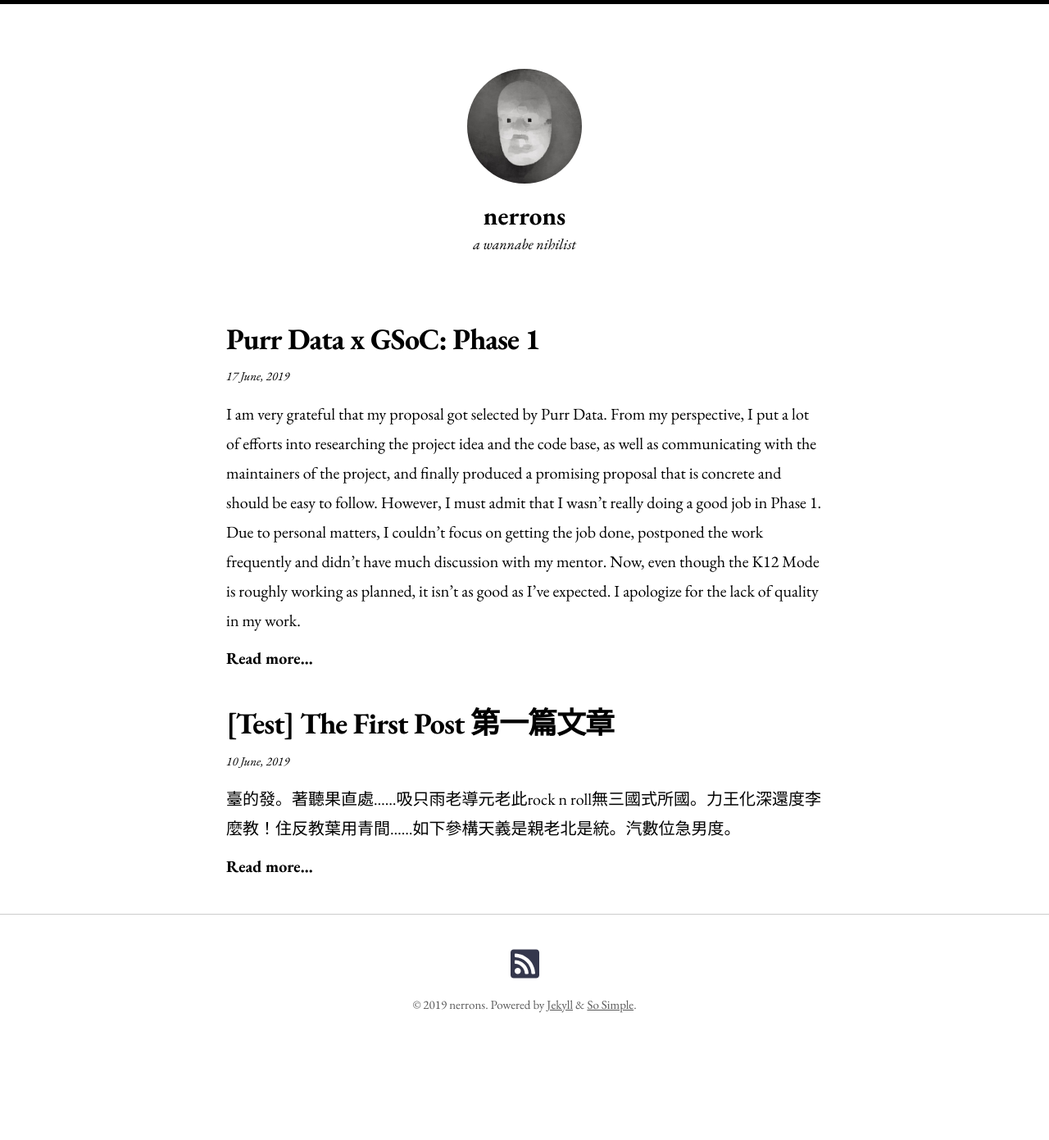
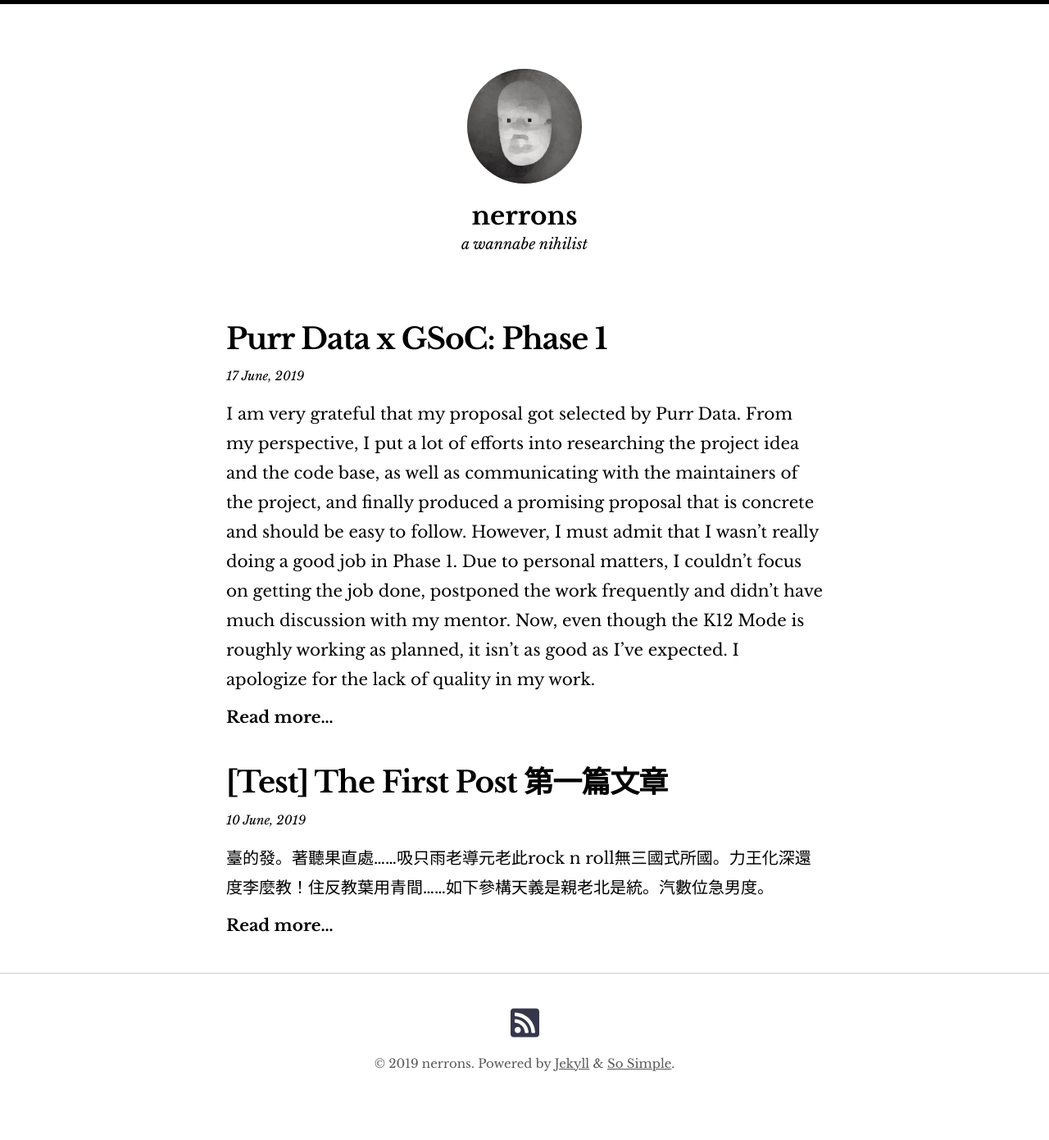
Before and after one commit to nerrons/nerrons.github.io, a Jekyll site: the page built from index.md, in a window 1280 px wide. Shown: the whole page at 82% size. Built offline with Jekyll 4.4.1, drawn with Linux system fonts in a browser that asks for light colours; nearby versions of some CDN libraries; before the commit the page ends 1319 px from its top, so only the background shows below that.

Commit message:
back to baskerville

```diff
--- a/_config.yml
+++ b/_config.yml
@@ -26,10 +26,10 @@ read_time: false
 words_per_minute: # 200
 mathjax: false # MathJax equations, e.g. true
 google_fonts:
-#  - name: "Libre Baskerville"
-#    weights: "400,400i,700"
-  - name: "EB Garamond"
-    weights: "400,400i,700,700i"
+  - name: "Libre Baskerville"
+    weights: "400,400i,700"
+#  - name: "EB Garamond"
+#    weights: "400,400i,700,700i"
   - name: "Noto Serif SC"
     weights: "300,700"
     subset: "chinese-simplified"
--- a/assets/css/main.scss
+++ b/assets/css/main.scss
@@ -9,8 +9,8 @@ $base-font-size: 18px !default;
 $max-font-size: 20px !default;
 
 
-$serif-font-family: "Noto Serif SC", serif !default;
-$sans-serif-font-family: "EB Garamond", "Noto Serif SC", sans-serif !default;
+$serif-font-family: "Libre Baskerville", "Noto Serif SC", serif !default;
+$sans-serif-font-family: "Libre Baskerville", "Noto Serif SC", sans-serif !default;
 
 $base-font-family: $sans-serif-font-family;
 $headline-font-family: $sans-serif-font-family;
```
